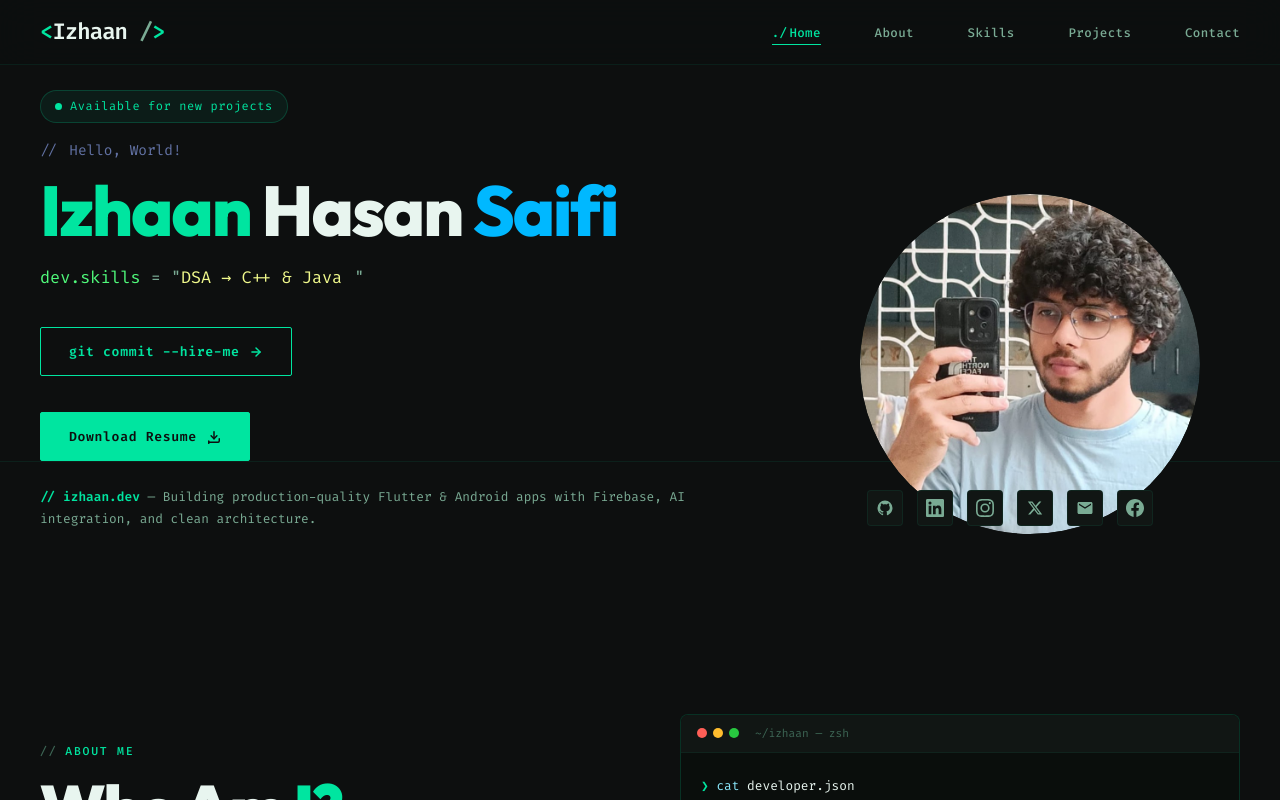
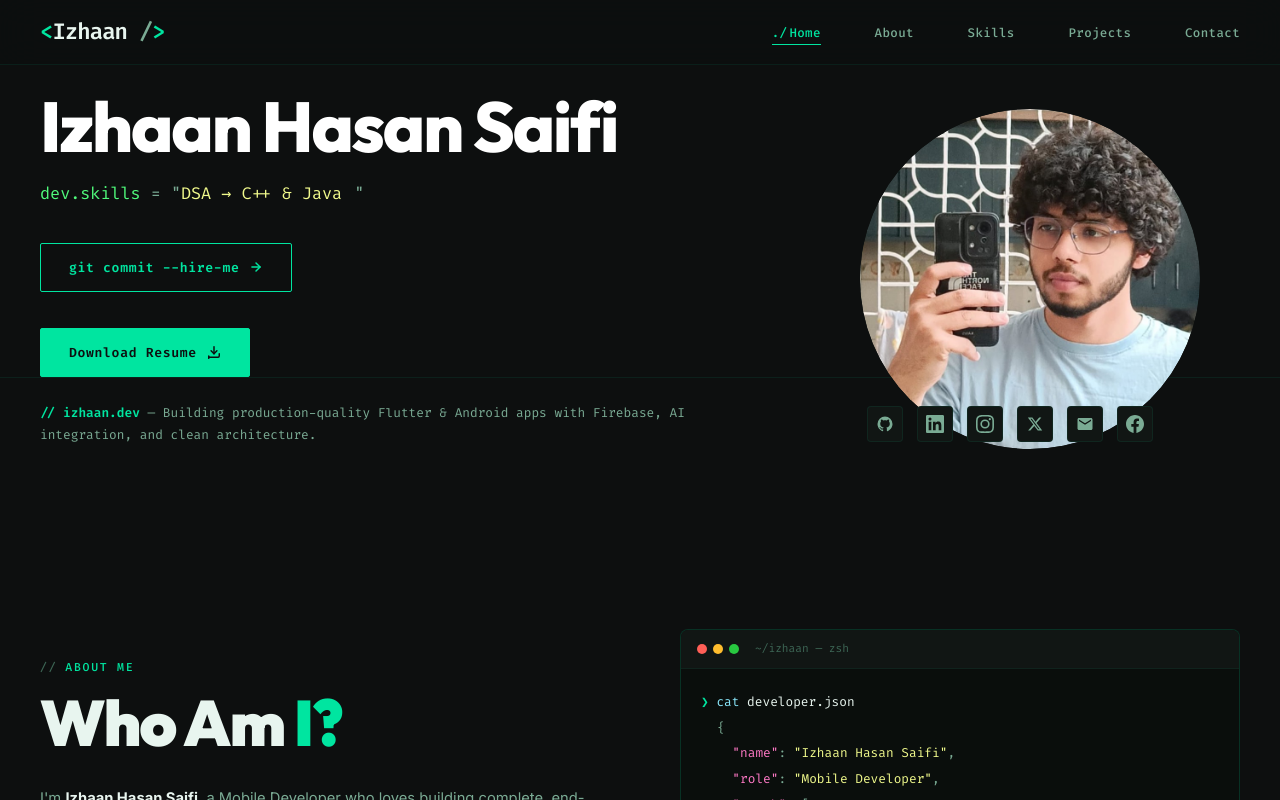
Before and after one commit to Izhaan21/Portfolio, a React (Vite) app: page / in a window 1280 px wide. Shown: the top 800 px of the page. Built offline with nearby package versions, Linux system fonts and the light colour scheme.

Commit message:
style: remove available badge, hello world heading, and make name white

```diff
--- a/src/sections/HeroSection.jsx
+++ b/src/sections/HeroSection.jsx
@@ -40,20 +40,9 @@ export default function HeroSection() {
         <div className="hero-top">
           <div className="hero-intro-box">
 
-            {/* Available badge */}
-            <div className="hero-badge">
-              <span className="hero-badge-dot" />
-              Available for new projects
-            </div>
-
-            {/* // greeting comment */}
-            <h3 className="hero-hello">Hello, World!</h3>
-
             {/* Name */}
-            <h1 className="hero-name-alt">
-              <span className="name-green">Izhaan</span>{' '}
-              <span style={{ color: 'var(--text)' }}>Hasan</span>{' '}
-              <span className="name-blue">Saifi</span>
+            <h1 className="hero-name-alt" style={{ color: '#ffffff' }}>
+              Izhaan Hasan Saifi
             </h1>
 
             {/* Typewriter — dynamic label per role */}
```
